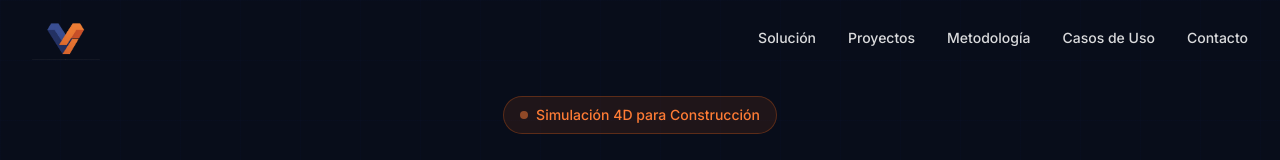
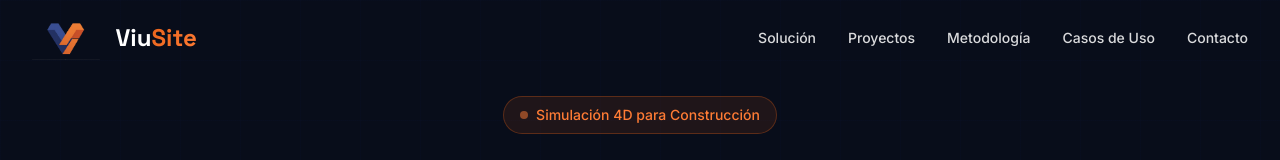
Before and after one commit to pbarahonasyncroniza-glitch/viusite, a React (Vite) app: page / in a window 1280 px wide. Shown: the top 160 px of the page. Built offline with nearby package versions, Linux system fonts and the light colour scheme.

Commit message:
fix: se agregro viu site al logo

```diff
--- a/src/components/Navbar.jsx
+++ b/src/components/Navbar.jsx
@@ -4,6 +4,7 @@ import { FaWhatsapp } from 'react-icons/fa';
 // import { WHATSAPP_URL } from '../config/contact';
 
 const LOGO_URL = '/logo-viusite.png';
+
 
 const navLinks = [
   { label: 'Solución', href: '#solucion' },
@@ -40,7 +41,18 @@ const Navbar = () => {
             src={LOGO_URL}
             alt="ViuSite Logo"
             className="h-10 w-auto object-contain md:h-11"
+
           />
+          <span
+                className="font-display font-bold text-2xl text-white"
+                style={{ WebkitBackgroundClip: undefined }}>
+                Viu<span style={{
+                  background: 'linear-gradient(135deg,#e8621a,#ff7c35)',
+                  WebkitBackgroundClip: 'text',
+                  WebkitTextFillColor: 'transparent',
+                  backgroundClip: 'text',
+                }}>Site</span>
+              </span>
         </a>
 
         <nav className="hidden items-center gap-8 md:flex">
```
